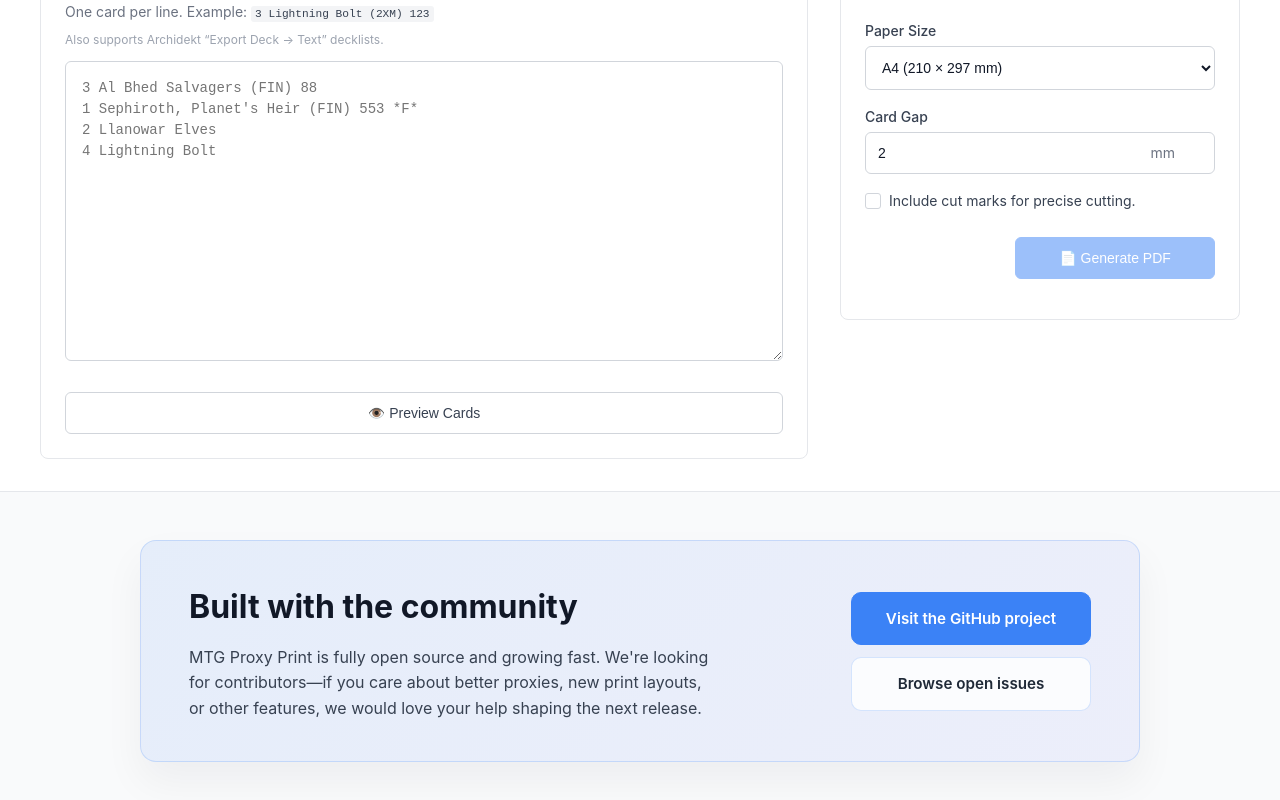
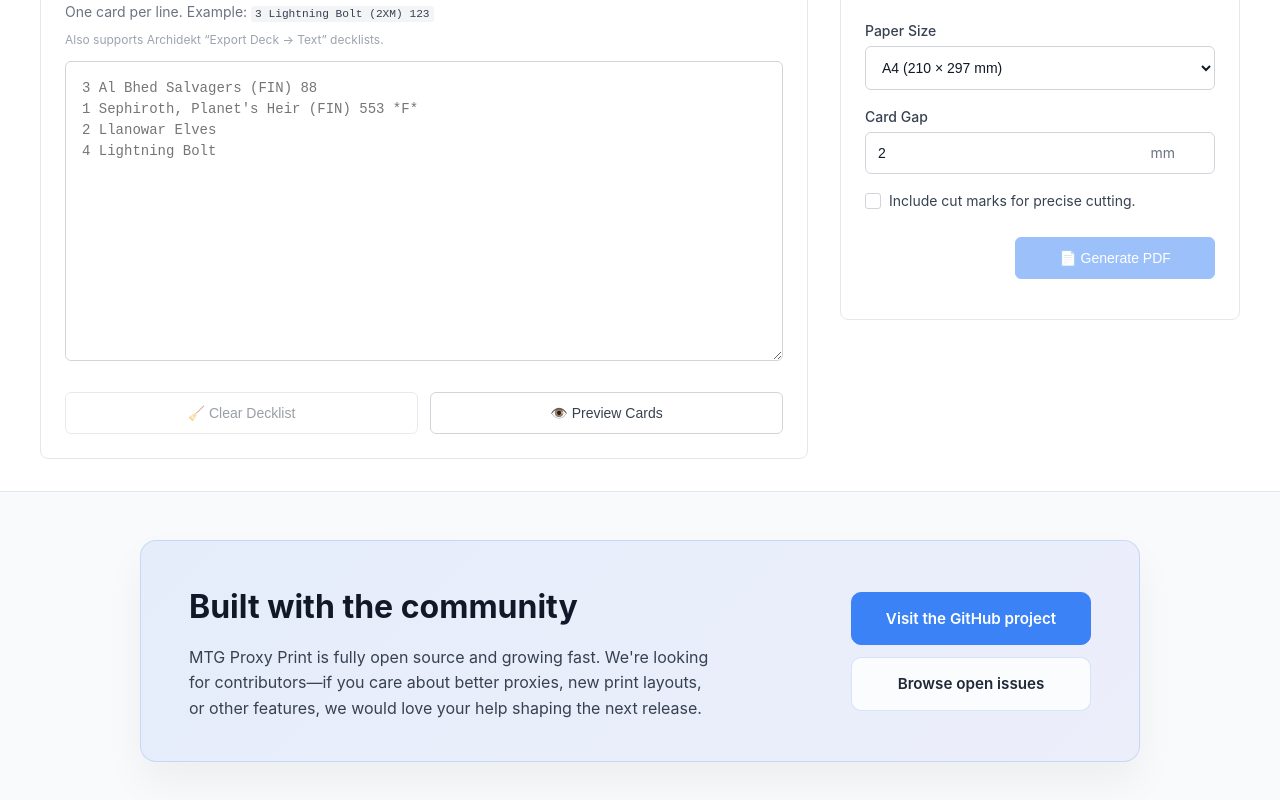
Before and after one commit to acocalypso/mtgproxyprint, a Vue app in the folder frontend/: page / in a window 1280 px wide. Shown: the part 1114-1914 px from the top of the page. Built offline with nearby package versions, Linux system fonts and the light colour scheme.

Commit message:
add clear decklist button

```diff
--- a/frontend/src/App.vue
+++ b/frontend/src/App.vue
@@ -302,6 +302,14 @@
             <div class="decklist-actions">
               <button
                 type="button"
+                class="btn btn-secondary decklist-clear-btn"
+                :disabled="status.loadingResolve || !canClearDecklist"
+                @click="handleClearDecklist"
+              >
+                🧹 Clear Decklist
+              </button>
+              <button
+                type="button"
                 :disabled="status.loadingResolve"
                 class="btn btn-secondary decklist-preview-btn"
                 @click="handlePreview"
@@ -940,6 +948,23 @@ const hasErrors = computed(() => resolvedItems.some((item) => Boolean(item.error
 const hasWarnings = computed(() => resolvedItems.some((item) => !item.error && item.warning));
 const canGeneratePdf = computed(() => (displayItems.value || []).some(item => item.image && item.line.qty > 0 && !item.error) && !status.loadingResolve);
 const hasDownloadableTiles = computed(() => previewTiles.value.some(tile => !tile.excluded));
+const canClearDecklist = computed(() => form.decklist.trim().length > 0 || resolvedItems.length > 0 || previewTiles.value.length > 0);
+
+function handleClearDecklist() {
+  form.decklist = '';
+  status.resolveError = null;
+  status.pdfError = null;
+  status.downloadError = null;
+  status.downloadingAll = false;
+
+  resolvedItems.splice(0, resolvedItems.length);
+  previewTiles.value = [];
+  excludedCards.clear();
+
+  Object.keys(downloadingTiles).forEach((key) => {
+    delete downloadingTiles[key];
+  });
+}
 
 async function handlePreview() {
   status.resolveError = null;
@@ -2027,9 +2052,16 @@ function getGermanPrintings(item: ResolvedItemWithMeta): any[] {
   margin-top: 1.5rem;
   display: flex;
   justify-content: flex-end;
+  gap: 0.75rem;
+  flex-wrap: wrap;
 }
 
 .decklist-preview-btn {
+  flex: 0 0 auto;
+  min-width: 200px;
+}
+
+.decklist-clear-btn {
   flex: 0 0 auto;
   min-width: 200px;
 }
```
